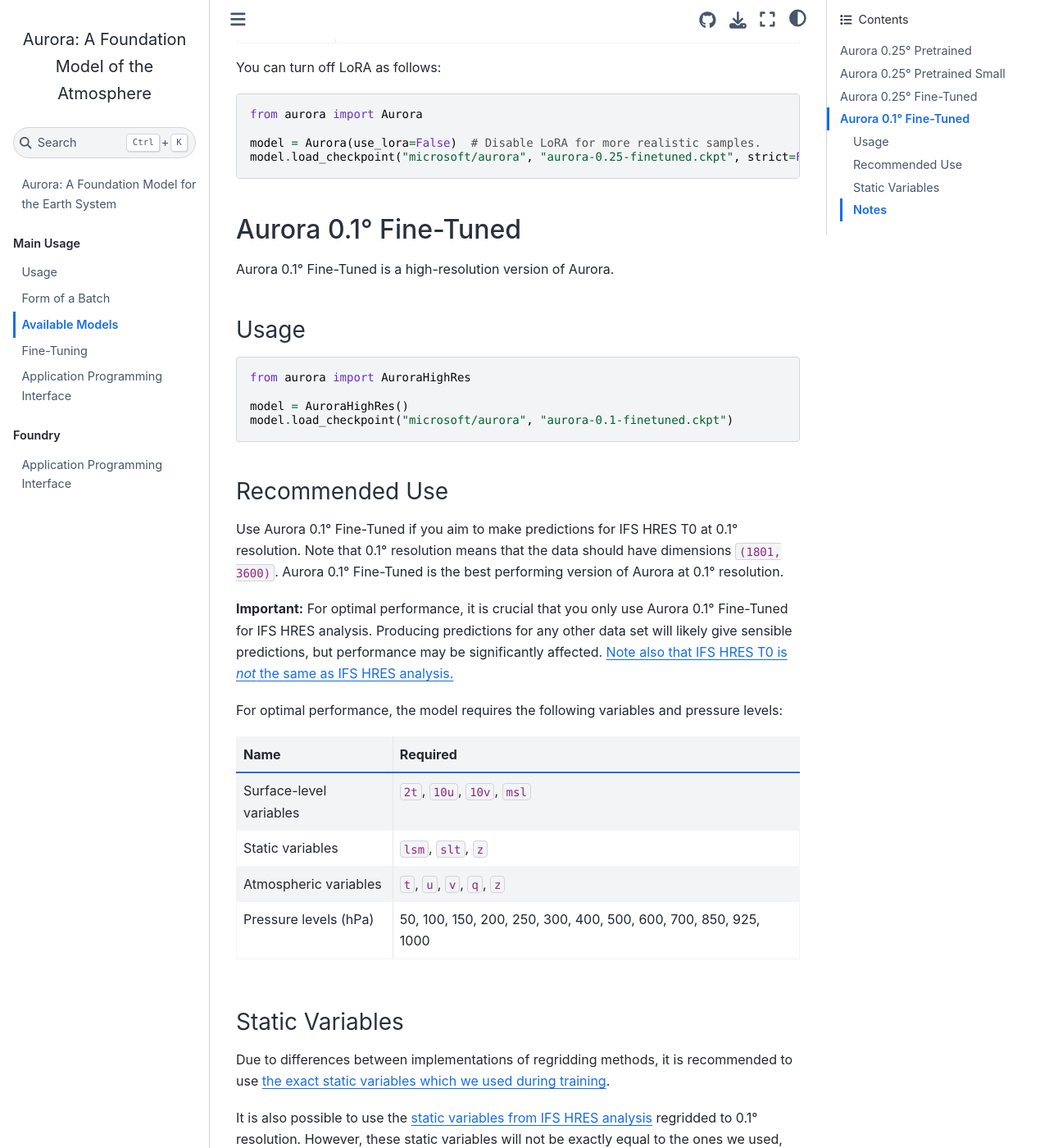
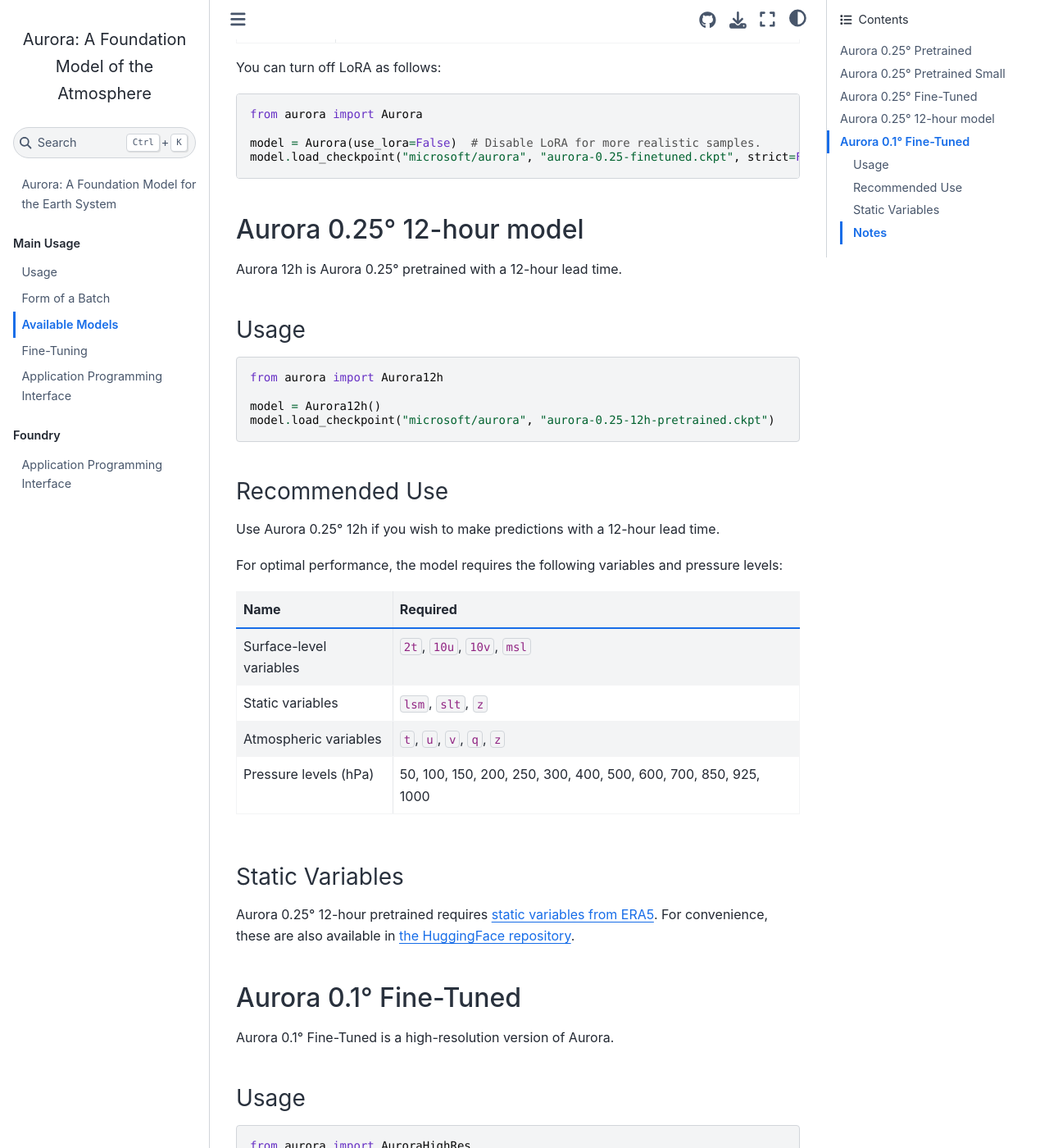
Before and after one commit to microsoft/aurora, a Jupyter Book: the page built from docs/models.md, in a window 1280 px wide and 1400 px high, scrolled down 3046 px. Shown: the whole window at 82% size. Built offline with Jupyter Book 1.0.4 settings and Sphinx 7.4.7 and the Sphinx Book theme 1.1.4, drawn with Linux system fonts in a browser that asks for light colours; pages that are not in the unit, such as notebooks, are missing from menus.

Commit message:
update models.md

````diff
--- a/docs/models.md
+++ b/docs/models.md
@@ -120,6 +120,41 @@
 model.load_checkpoint("microsoft/aurora", "aurora-0.25-finetuned.ckpt", strict=False)
 ```
 
+## Aurora 0.25° 12-hour model
+
+Aurora 12h is Aurora 0.25° pretrained with a 12-hour lead time.
+
+### Usage
+
+```python
+from aurora import Aurora12h
+
+model = Aurora12h()
+model.load_checkpoint("microsoft/aurora", "aurora-0.25-12h-pretrained.ckpt")
+```
+
+### Recommended Use
+
+Use Aurora 0.25° 12h if you wish to make predictions with a 12-hour lead time.
+
+For optimal performance, the model requires the following variables and pressure levels:
+
+| Name | Required |
+| - | - |
+| Surface-level variables | `2t`, `10u`, `10v`, `msl` |
+| Static variables | `lsm`, `slt`, `z` |
+| Atmospheric variables | `t`, `u`, `v`, `q`, `z` |
+| Pressure levels (hPa) | 50, 100, 150, 200, 250, 300, 400, 500, 600, 700, 850, 925, 1000 |
+
+
+### Static Variables
+
+Aurora 0.25° 12-hour pretrained requires
+[static variables from ERA5](https://cds.climate.copernicus.eu/cdsapp#!/dataset/reanalysis-era5-single-levels?tab=form).
+For convenience, these are also available in
+[the HuggingFace repository](https://huggingface.co/microsoft/aurora/blob/main/aurora-0.25-static.pickle).
+
+
 ## Aurora 0.1° Fine-Tuned
 
 Aurora 0.1° Fine-Tuned is a high-resolution version of Aurora.
````
